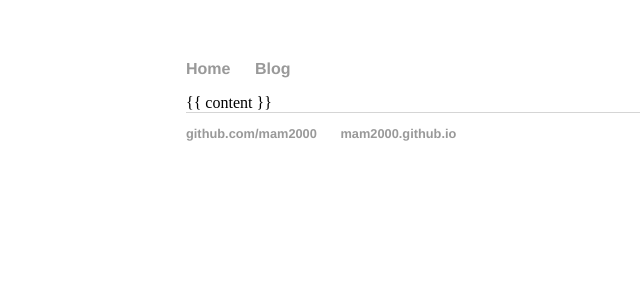
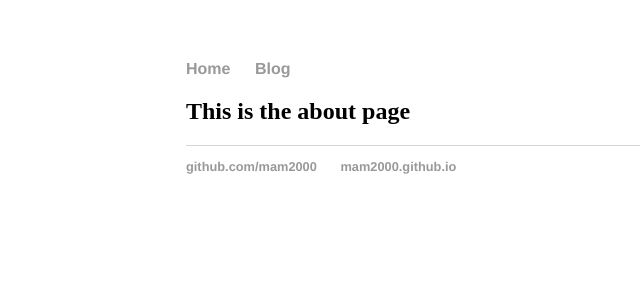
Before and after one commit to mam2000/mam2000.github.io, a Jekyll site: the page about/index.html, which Jekyll copies as it is, in a window 1280 px wide. Shown: the top 300 px of the page, without its empty margins (6-646 px from the left). Built offline with Jekyll 4.4.1, drawn with Linux system fonts in a browser that asks for light colours.

Commit message:
Update index.html

```diff
--- a/about/index.html
+++ b/about/index.html
@@ -1,7 +1,7 @@
 <!DOCTYPE html>
 <html>
   <head>
-    <title>{{ page.title }}</title>
+    <title>About</title>
     <!--link to main stylesheet -->
     <link rel="stylesheet" type="text/css" href="/css/main.css">
   </head>
@@ -14,7 +14,7 @@
     </nav>
     <div class="container">
 
-      {{ content }}
+      <h2>This is the about page</h2>
 
     </div>
     <footer>
```
